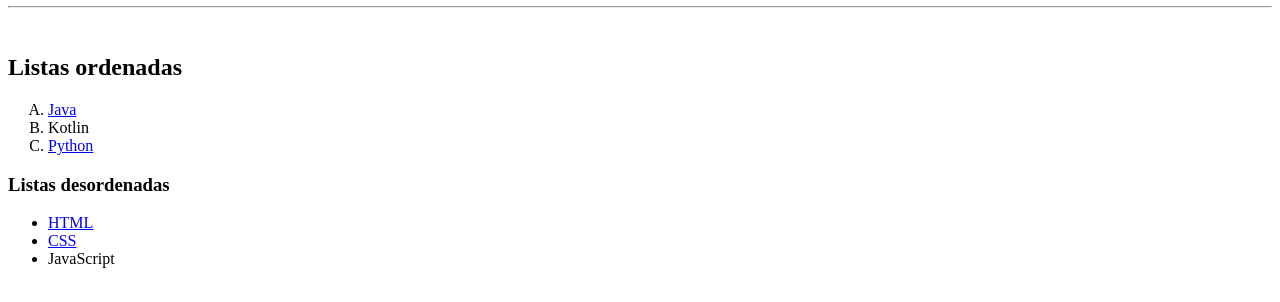
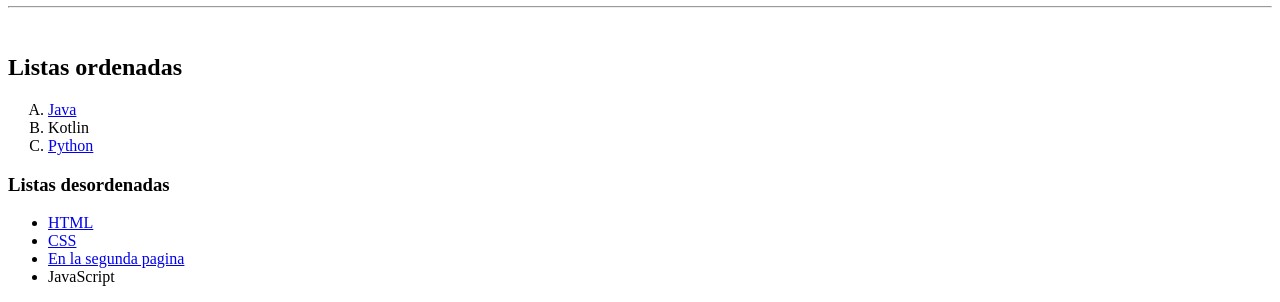
Before and after one commit to Edgargithub78/Prueba1html, a plain HTML site: page index.html in a window 1280 px wide. Shown: the part 590-892 px from the top of the page. Drawn offline with Linux system fonts and the light colour scheme.

Commit message:
Mi primer commit

```diff
--- a/index.html
+++ b/index.html
@@ -59,6 +59,7 @@
     <ul>
         <li><a href="https://es.wikipedia.org/wiki/HTML" target="_blank">HTML</a></li>
         <li><a href="https://lenguajecss.com/css/introduccion/que-es-css/" target="_blank">CSS</a></li>
+        <li><a href="recursos.html" target="_blank">En la segunda pagina</a></li>
         <li>JavaScript</li>
     </ul>
 
```
